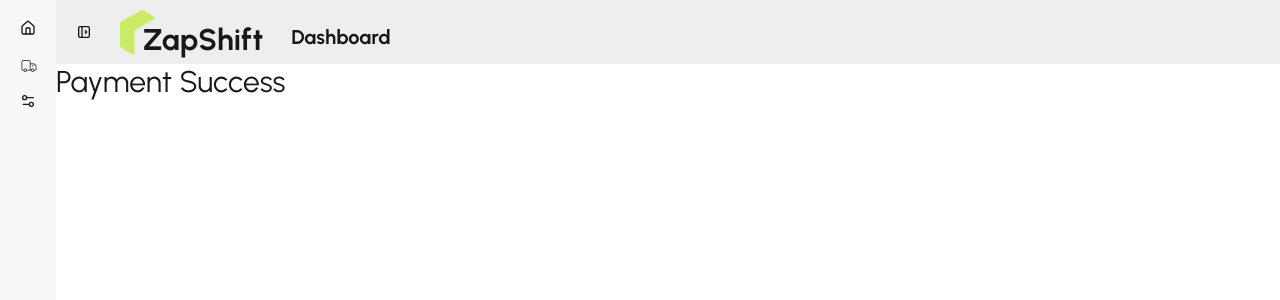
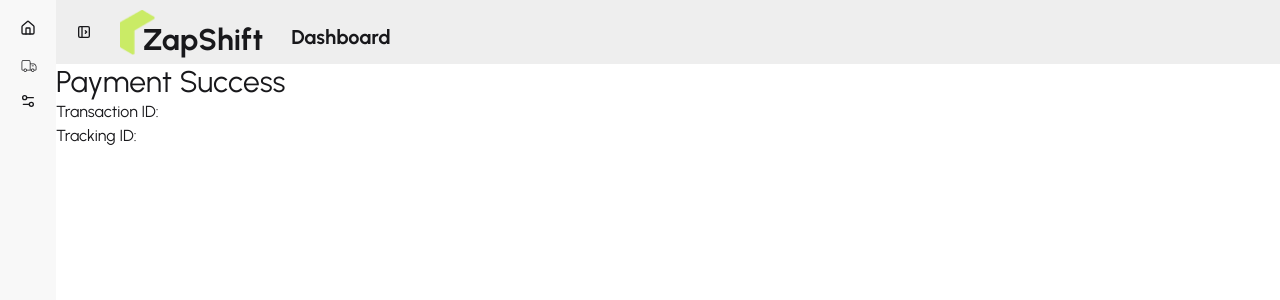
Before and after one commit to the-abed/zap-shift-client, a React (Vite) app: page /dashboard/payment-success in a window 1280 px wide. Shown: the top 300 px of the page. Built offline with nearby package versions, Linux system fonts and the light colour scheme; no server answers; sample sign-in values are in the browser's storage.

Commit message:
add payment success and cencelled page

```diff
--- a/src/pages/Dashboard/Payment/PaymentSuccess.jsx
+++ b/src/pages/Dashboard/Payment/PaymentSuccess.jsx
@@ -1,25 +1,33 @@
-import React, { useEffect } from 'react';
-import { useSearchParams } from 'react-router';
-import useAxiosSecure from '../../../hooks/useAxiosSecure';
+import React, { useEffect, useState } from "react";
+import { useSearchParams } from "react-router";
+import useAxiosSecure from "../../../hooks/useAxiosSecure";
 
 const PaymentSuccess = () => {
+  const [paymentInfo, setPaymentInfo] = useState();
   const axiosSecure = useAxiosSecure();
   const [searchParams] = useSearchParams();
-    const sessionId = searchParams.get('session_id');
-    console.log(sessionId)
+  const sessionId = searchParams.get("session_id");
+  console.log(sessionId);
 
   useEffect(() => {
-        if(sessionId){
-            axiosSecure.patch(`/payment-success?session_id=${sessionId}`)
-            .then(res => {
+    if (sessionId) {
+      axiosSecure
+        .patch(`/payment-success?session_id=${sessionId}`)
+        .then((res) => {
           console.log(res.data);
-            })
+          setPaymentInfo({
+            transactionId: res.data.transactionId,
+            trackingId: res.data.trackingId,
+          });
+        });
     }
-    }, [sessionId, axiosSecure])
+  }, [sessionId, axiosSecure]);
 
   return (
     <div>
       <h2 className="text-3xl">Payment Success</h2>
+      <p>Transaction ID: {paymentInfo?.transactionId}</p>
+      <p>Tracking ID: {paymentInfo?.trackingId}</p>
     </div>
   );
 };
```
Lines whose indentation alone changed are shown as unchanged.
